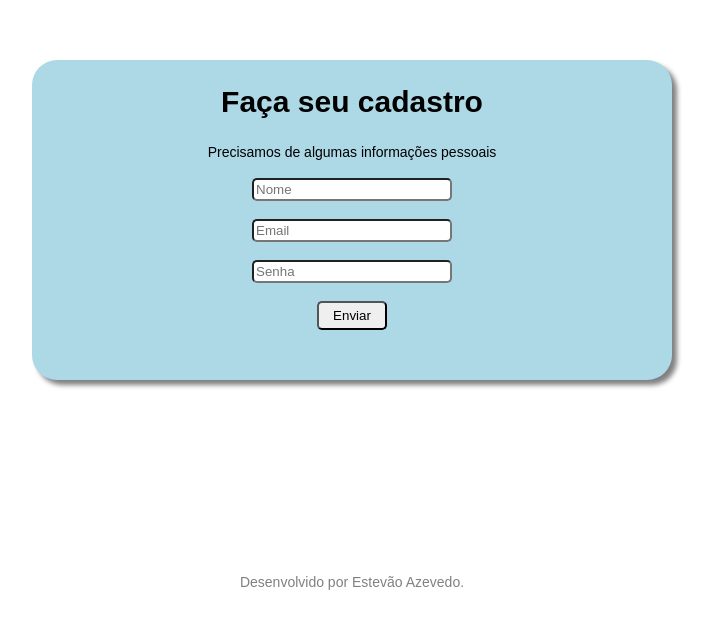
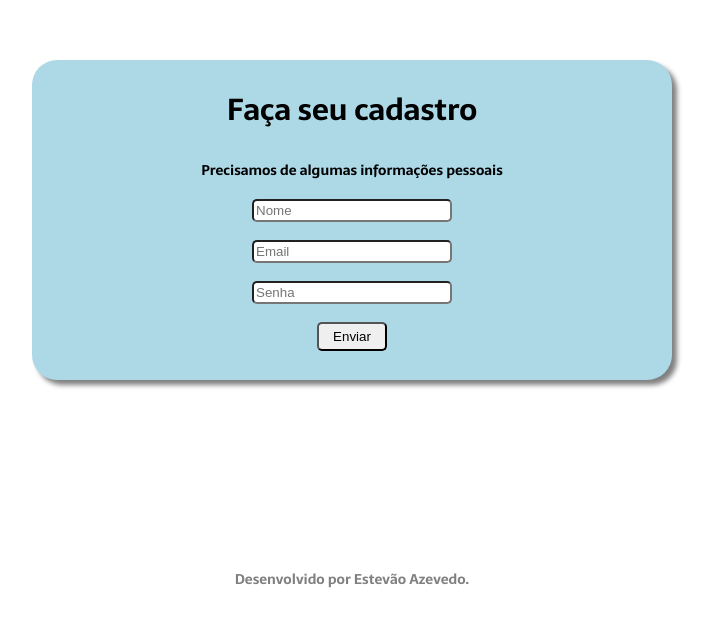
Before and after one commit to EstevaoAZ/flexbox-cadastro, a plain HTML site: page index.html in a window 1280 px wide. Shown: the part 180-800 px from the top of the page, without its empty margins (288-999 px from the left). Drawn offline with Linux system fonts and the light colour scheme.

Commit message:
Adicionando fonte customizada

```diff
--- a/style.css
+++ b/style.css
@@ -1,3 +1,6 @@
+/* Importação de fonte customizada do Google Fonts*/
+@import url('https://fonts.googleapis.com/css2?family=Sarala:wght@700&display=swap');
+
 * {
     margin: 0;
     padding: 0;
@@ -31,13 +34,13 @@ body {
 h1 {
     text-align: center;
     padding-bottom: 25px;
-    font-family: sans-serif;
+    font-family: 'Sarala', sans-serif;
     font-size: 30px;
 }
 
 p {
     text-align: center;
-    font-family: sans-serif;
+    font-family: 'Sarala', sans-serif;
     font-size: 14px;
 }
 
```
Also changed, not shown: index.html (+0 -1 lines).
